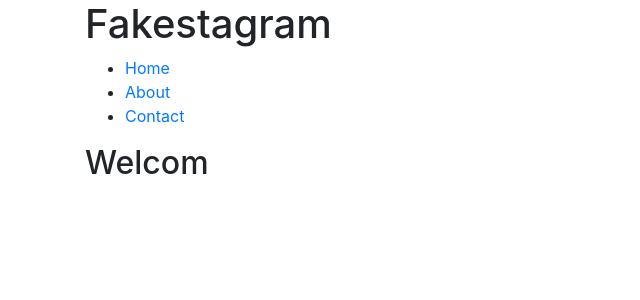
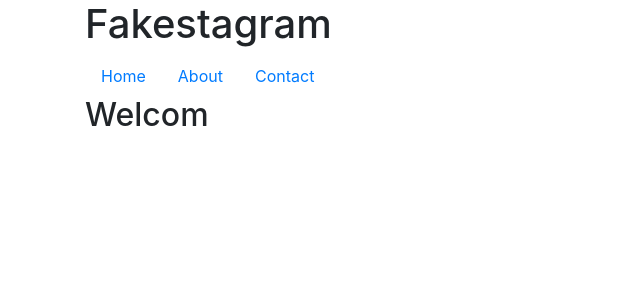
Before and after one commit to shka2001/fakestagram, a React (Create React App) app: page / in a window 1280 px wide. Shown: the top 300 px of the page, without its empty margins (0-640 px from the left). Built offline with nearby package versions, Linux system fonts and the light colour scheme.

Commit message:
NavLinkItem

```diff
--- a/src/App.js
+++ b/src/App.js
@@ -1,5 +1,6 @@
 import React from "react";
 import { Switch, Route, Link } from "react-router-dom";
+import NavLinkItem from "./components/NavLinkItem";
 import AboutPage from "./pages/AboutPage";
 import ContactPage from "./pages/ContactPage";
 import HomePage from "./pages/HomePage";
@@ -15,16 +16,10 @@ function App() {
 
       <div className="row">
         <div className="col-md-12">
-          <ul>
-            <li>
-              <Link to="/">Home</Link>
-            </li>
-            <li>
-              <Link to="/about">About</Link>
-            </li>
-            <li>
-              <Link to="/contact">Contact</Link>
-            </li>
+          <ul className="nav">
+            <NavLinkItem to="/" text="Home" />
+            <NavLinkItem to="/about" text="About" />
+            <NavLinkItem to="/contact" text="Contact" />
           </ul>
         </div>
       </div>
--- a/src/components/NavLinkItem.jsx
+++ b/src/components/NavLinkItem.jsx
@@ -0,0 +1,12 @@
+import React from 'react'
+import { Link } from 'react-router-dom'
+
+export default function NavLinkItem({to, text}) {
+  return (
+    <li className="nav-item">
+      <Link className="nav-link" to={to}>
+        {text}
+      </Link>
+    </li>
+  )
+}
```
Also changed, not shown: 1 other file (tests, documents, lock files or other folders).
